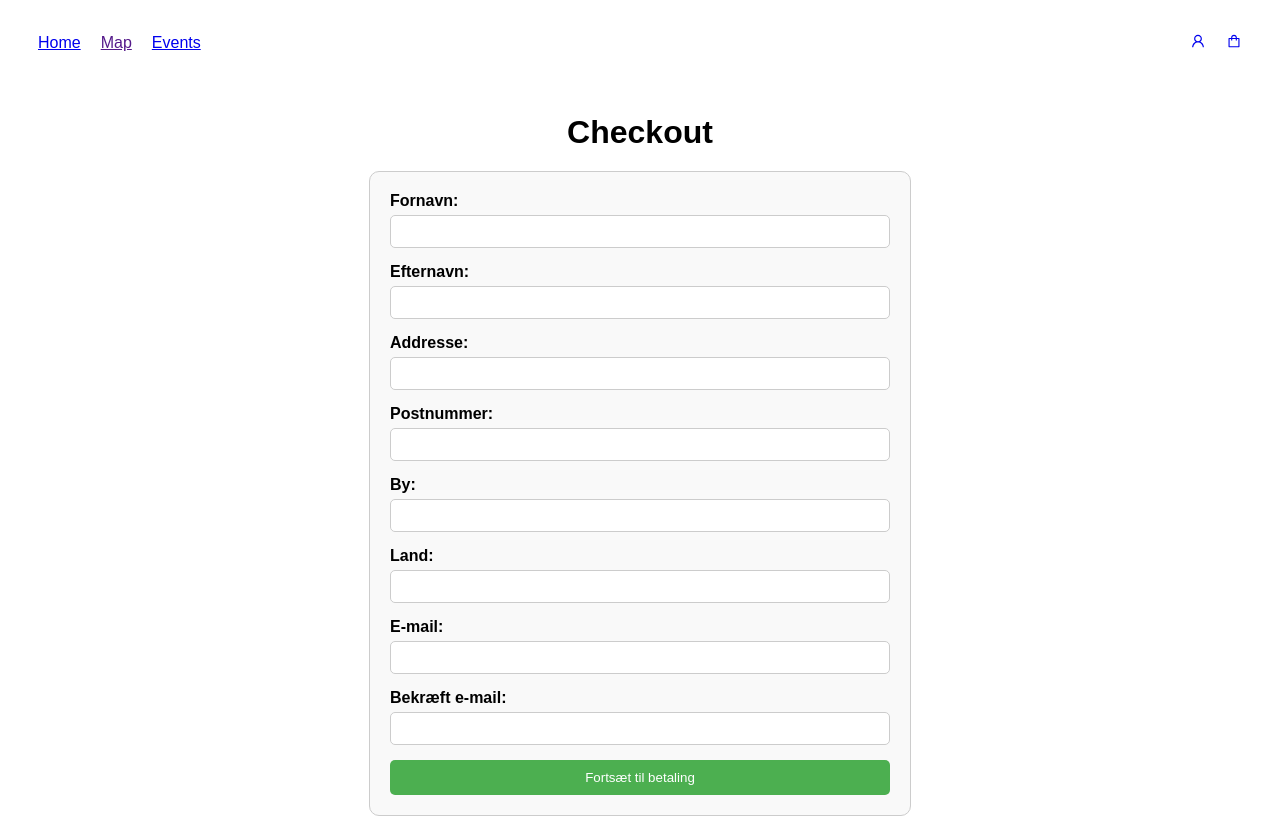
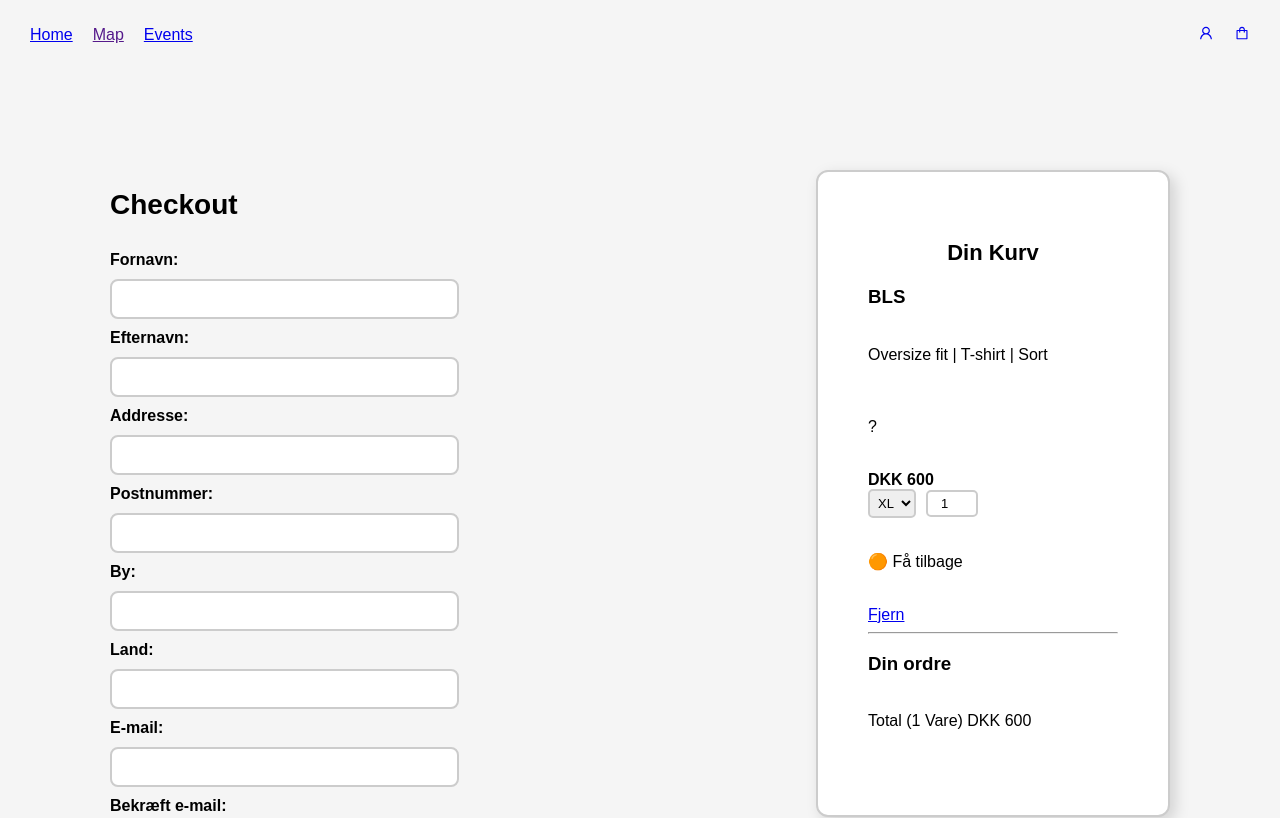
Before and after one commit to JonatanDZ/p2, a Next.js app: page /checkout in a window 1280 px wide. Shown: the top 818 px of the page. Built offline with nearby package versions, Linux system fonts and the light colour scheme.

Commit message:
Checkout CSS update 3rd commit

```diff
--- /dev/null
+++ b/src/app/(pages)/checkout/basketoverview.js
@@ -0,0 +1,38 @@
+"use client";
+
+import React from "react";
+
+const BasketOverview = () => {
+  return (
+    <div className="basket-overview">
+      <h2>Din Kurv</h2>
+      <div className="item-details">
+        <h3>BLS</h3>
+        <p>Oversize fit | T-shirt | Sort</p>
+        <p>?</p>
+        <strong>DKK 600</strong>
+      </div>
+
+      <div className="selectors">
+        <select>
+          <option>XL</option>
+          <option>L</option>
+          <option>M</option>
+        </select>
+        <input type="number" min="1" max="99" defaultValue="1" className="quantity-input" />
+      </div>
+
+      <p className="stock-warning">🟠 Få tilbage</p>
+      <a href="#" className="remove-item">Fjern</a>
+
+      <hr />
+
+      <div className="order-summary">
+        <h3>Din ordre</h3>
+        <p>Total (1 Vare) <span className="total-price">DKK 600</span></p>
+      </div>
+    </div>
+  );
+};
+
+export default BasketOverview;
--- a/src/app/(pages)/checkout/checkoutform.js
+++ b/src/app/(pages)/checkout/checkoutform.js
@@ -70,6 +70,7 @@ const CheckoutPage = () => {
         <button type="submit">Fortsæt til betaling</button>
       </form>
     </div>
+
   );
 };
 
--- a/src/app/(pages)/checkout/page.js
+++ b/src/app/(pages)/checkout/page.js
@@ -1,9 +1,15 @@
 import CheckoutPage from './checkoutform';
+import BasketOverview from './basketoverview';
 
 export default function checkout() {
     return (
-      <main>
-        <CheckoutPage/>
+      <main className="checkout-container">
+        <div className="checkout-container1">
+          <CheckoutPage/>
+        </div>
+        <div className="checkout-container2">
+          <BasketOverview/>
+        </div>
       </main>
     );
-  }
+}
--- a/src/styles/checkout.css
+++ b/src/styles/checkout.css
@@ -1,39 +1,112 @@
 body {
     font-family: Arial, sans-serif;
+    margin: 0;
+    padding: 0;
+    background-color: #f5f5f5;
 }
 
+
 h1 {
-    text-align: center;
-    margin-bottom: 20px;
+    text-align: left;
+    margin-bottom: 30px;
+    font-size: 28px;
+    font-weight: bold;
 }
 
-  form {
-    max-width: 500px;
+.checkout-container {
+    display: flex;
+    justify-content: space-between;
+    align-items: flex-start;
+    max-width: 1100px;
+    width: 100%;
     margin: 0 auto;
-    padding: 20px;
-    border: 1px solid #ccc;
-    border-radius: 10px;
-    background-color: #f9f9f9;
+    padding: 50px 20px;
+    gap: 0px;
 }
 
-  div {
-    margin-bottom: 15px;
+.checkout-container1,
+.checkout-container2 {
+    flex: 1;
+}
+
+.checkout-container1 {
+    max-width: 1000%;
+}
+
+.checkout-container2 {
+    max-width: 1000%;
+}
+
+
+.checkout-container1 {
+    display: flex;
+    justify-content: left;
+    padding: 50px 20px;
+}
+
+.checkout-container2 {
+    display: flex;
+    justify-content: right;
+    padding: 50px 20px;
+}
+
+
+.checkout-content {
+    display: flex;
+    flex-direction: row;
+    justify-content: space-between;
+    align-items: flex-start;
+    max-width: 1100px;
+    width: 100%;
+    gap: 100px;
+}
+
+
+.checkout-form {
+    flex: 1;
+    max-width: 65%;
+    padding: 35px;
+    border: 3px solid #ddd;
+    border-radius: 12px;
+    background-color: #fff;
+    box-shadow: 5px 5px 15px rgba(0, 0, 0, 0.15);
+}
+
+
+.basket-overview {
+    flex: 1;
+    max-width: 250px;
+    padding: 50px;
+    border: 2px solid #ccc;
+    border-radius: 12px;
+    background-color: #fff;
+    box-shadow: 5px 5px 15px rgba(0, 0, 0, 0.15);
+}
+
+
+.checkout-form div {
+    margin-bottom: 18px;
 }
 
 label {
     display: block;
-    margin-bottom: 5px;
+    margin-bottom: 10px;
+    margin-top: 10px;
     font-weight: bold;
+    font-size: 16px;
 }
+
 
 input[type="text"],
 input[type="email"] {
-    width: 100%;
-    padding: 8px;
+    width: 170%;
+    padding: 10px;
     box-sizing: border-box;
-    border: 1px solid #ccc;
-    border-radius: 5px;
+    border: 2px solid #ccc;
+    border-radius: 8px;
+    font-size: 14px;
 }
+
 
 button[type="submit"] {
     width: 100%;
@@ -41,10 +114,66 @@ body {
     background-color: #4CAF50;
     color: white;
     border: none;
-    border-radius: 5px;
+    border-radius: 8px;
     cursor: pointer;
+    font-size: 15px;
+    font-weight: bold;
+    text-align: center;
+    transition: 0.3s ease-in-out;
+    margin-top: 20px;
 }
 
 button[type="submit"]:hover {
     background-color: #45a049;
 }
+
+
+.basket-overview h2 {
+    font-size: 22px;
+    margin-bottom: 20px;
+    font-weight: bold;
+    text-align: center;
+}
+
+
+.basket-overview p {
+    font-size: 16px;
+    line-height: 3.5;
+}
+
+
+@media (max-width: 768px) {
+    .checkout-content {
+        flex-direction: column;
+        align-items: center;
+        gap: 40px;
+    }
+
+    .checkout-form,
+    .basket-overview {
+        max-width: 100%;
+    }
+}
+
+.selectors {
+    display: flex;
+    gap: 10px;
+    align-items: center;
+}
+
+.selectors select {
+    padding: 4px;
+    font-size: 13px;
+    border: 2px solid #ccc;
+    border-radius: 5px;
+    cursor: pointer;
+}
+
+.quantity-input {
+    width: 40px;
+    padding: 4px;
+    font-size: 13px;
+    border: 2px solid #ccc;
+    border-radius: 5px;
+    text-align: center;
+}
```
Lines whose indentation alone changed are shown as unchanged.
